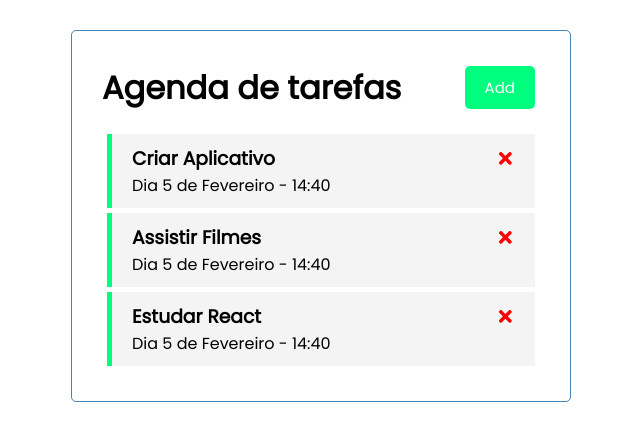
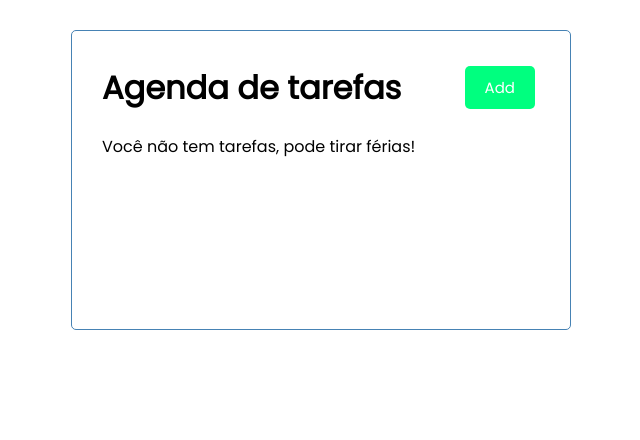
Before and after one commit to mdteixeira/to-do, a React (Create React App) app: page / in a window 1280 px wide. Shown: the top 440 px of the page, without its empty margins (319-959 px from the left). Built offline with nearby package versions, Linux system fonts and the light colour scheme.

Commit message:
Simple To Do App

```diff
--- a/src/App.js
+++ b/src/App.js
@@ -6,24 +6,6 @@ import { useState } from 'react';
 function App() {
     const [showAddTask, setShowAddTask] = useState(false);
     const [tasks, setTasks] = useState([
-        {
-            id: 1,
-            text: 'Criar Aplicativo',
-            day: 'Dia 5 de Fevereiro - 14:40',
-            reminder: true,
-        },
-        {
-            id: 2,
-            text: 'Assistir Filmes',
-            day: 'Dia 5 de Fevereiro - 14:40',
-            reminder: true,
-        },
-        {
-            id: 3,
-            text: 'Estudar React',
-            day: 'Dia 5 de Fevereiro - 14:40',
-            reminder: true,
-        },
     ]);
 
     const addTask = (task) => {
```
